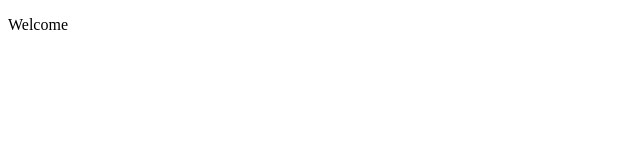
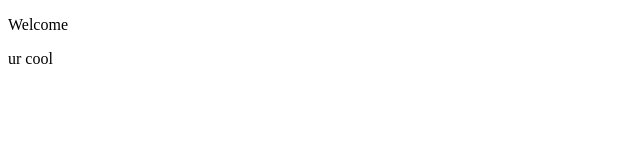
Before and after one commit to 19546/Cameron-3I, a plain HTML site: page index.html in a window 1280 px wide. Shown: the full height of the page, 0-640 px from the left. Drawn offline with Linux system fonts and the light colour scheme.

Commit message:
Update index.html

```diff
--- a/index.html
+++ b/index.html
@@ -9,5 +9,8 @@
 	<p>
 	Welcome
 	</p>
+		<p>
+		ur cool
+		</p>
 	</body>
 </html>
```
